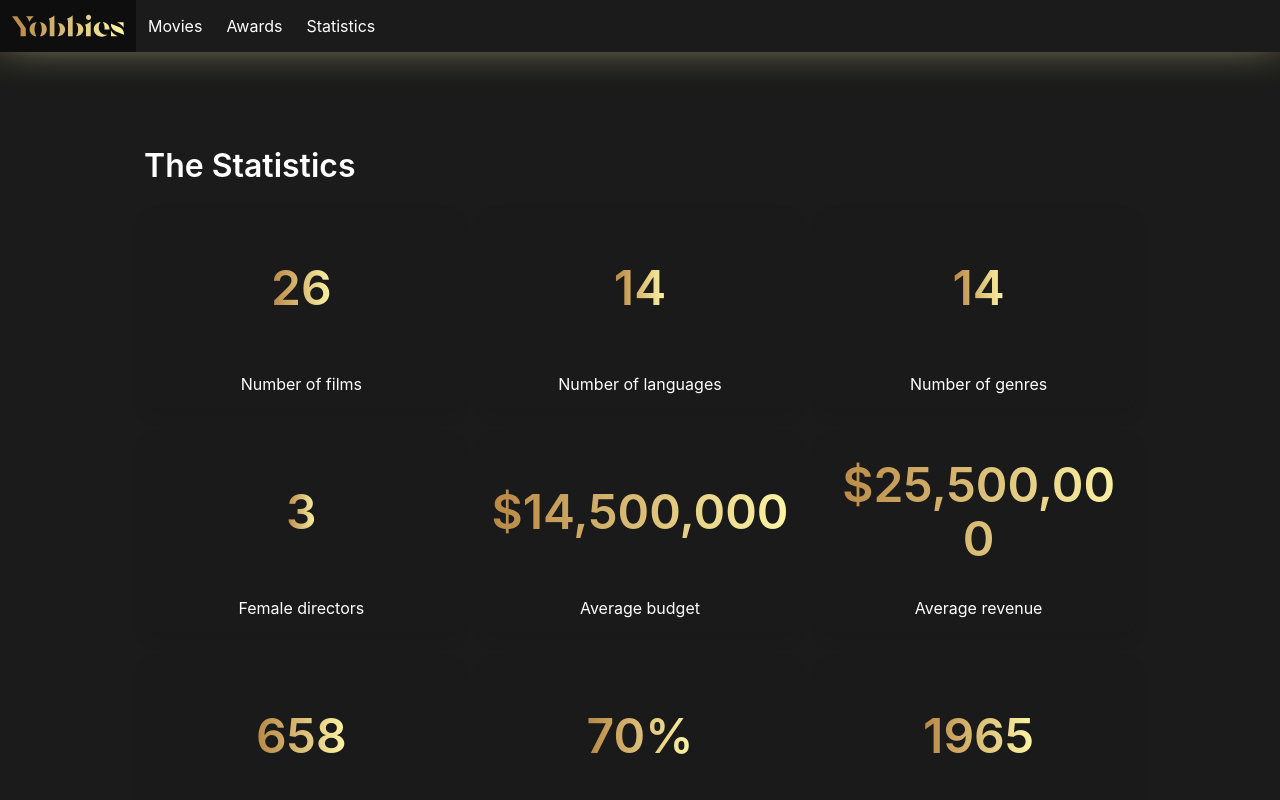
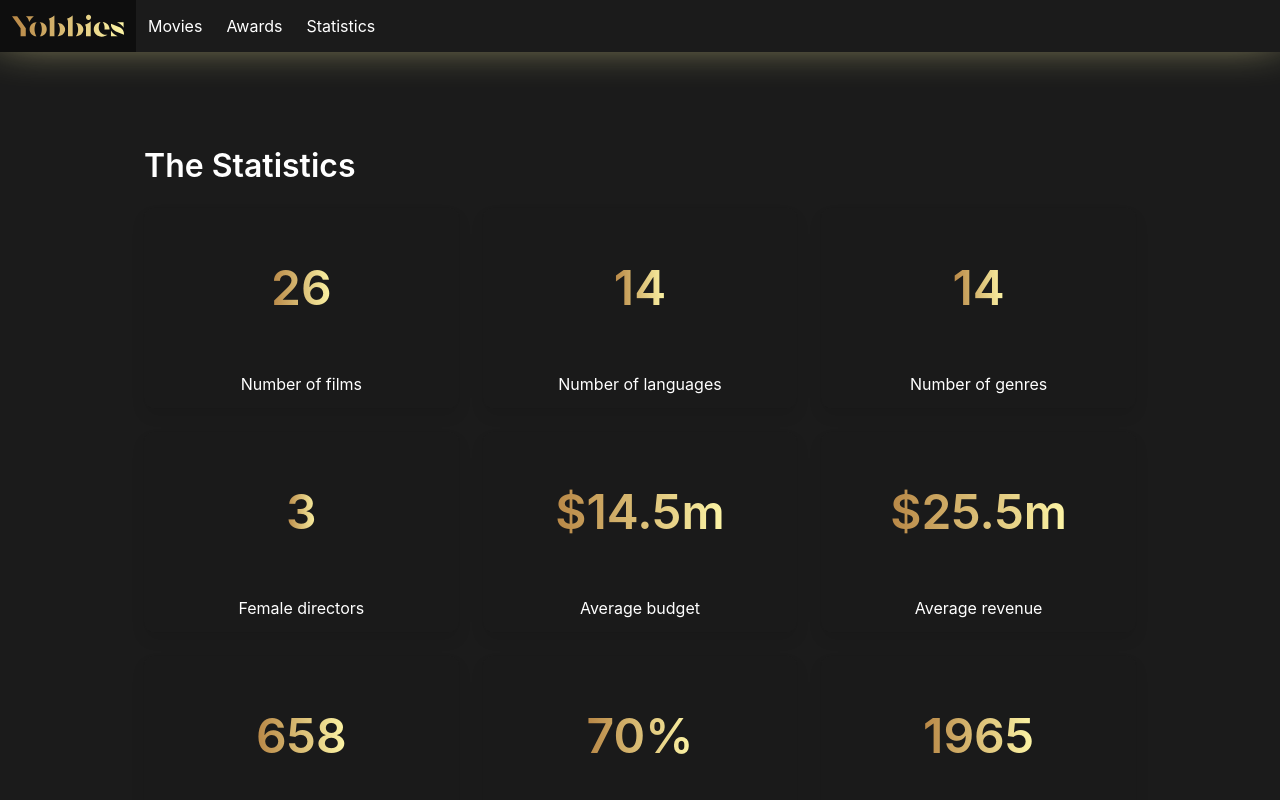
Before and after one commit to jdlennoxs/yobbies, a Next.js app: page /statistics in a window 1280 px wide. Shown: the top 800 px of the page. Built offline with nearby package versions, Linux system fonts and the light colour scheme.

Commit message:
Reduce budget values

```diff
--- a/pages/statistics.js
+++ b/pages/statistics.js
@@ -26,10 +26,10 @@ export default function Movies({ movies, actors }) {
                     <StatCard title="Female directors" value={getFemaleDirectors(movies).size} />
                 </div>
                 <div className="column is-one-third-tablet">
-                    <StatCard title="Average budget" value={new Intl.NumberFormat('en-US', { style: 'currency', currency: 'USD', maximumSignificantDigits: 3 }).format(getAverageBudget(movies))} />
+                    <StatCard title="Average budget" value={`${new Intl.NumberFormat('en-US', { style: 'currency', currency: 'USD', maximumSignificantDigits: 3 }).format(getAverageBudget(movies) / 1000000)}m`} />
                 </div>
                 <div className="column is-one-third-tablet">
-                    <StatCard title="Average revenue" value={new Intl.NumberFormat('en-US', { style: 'currency', currency: 'USD', maximumSignificantDigits: 3 }).format(getAverageRevenue(movies))} />
+                    <StatCard title="Average revenue" value={`${new Intl.NumberFormat('en-US', { style: 'currency', currency: 'USD', maximumSignificantDigits: 3 }).format(getAverageRevenue(movies) / 1000000)}m`} />
                 </div>
                 <div className="column is-one-third-tablet">
                     <StatCard title="Total actors" value={Object.keys(actors).length} />
```
